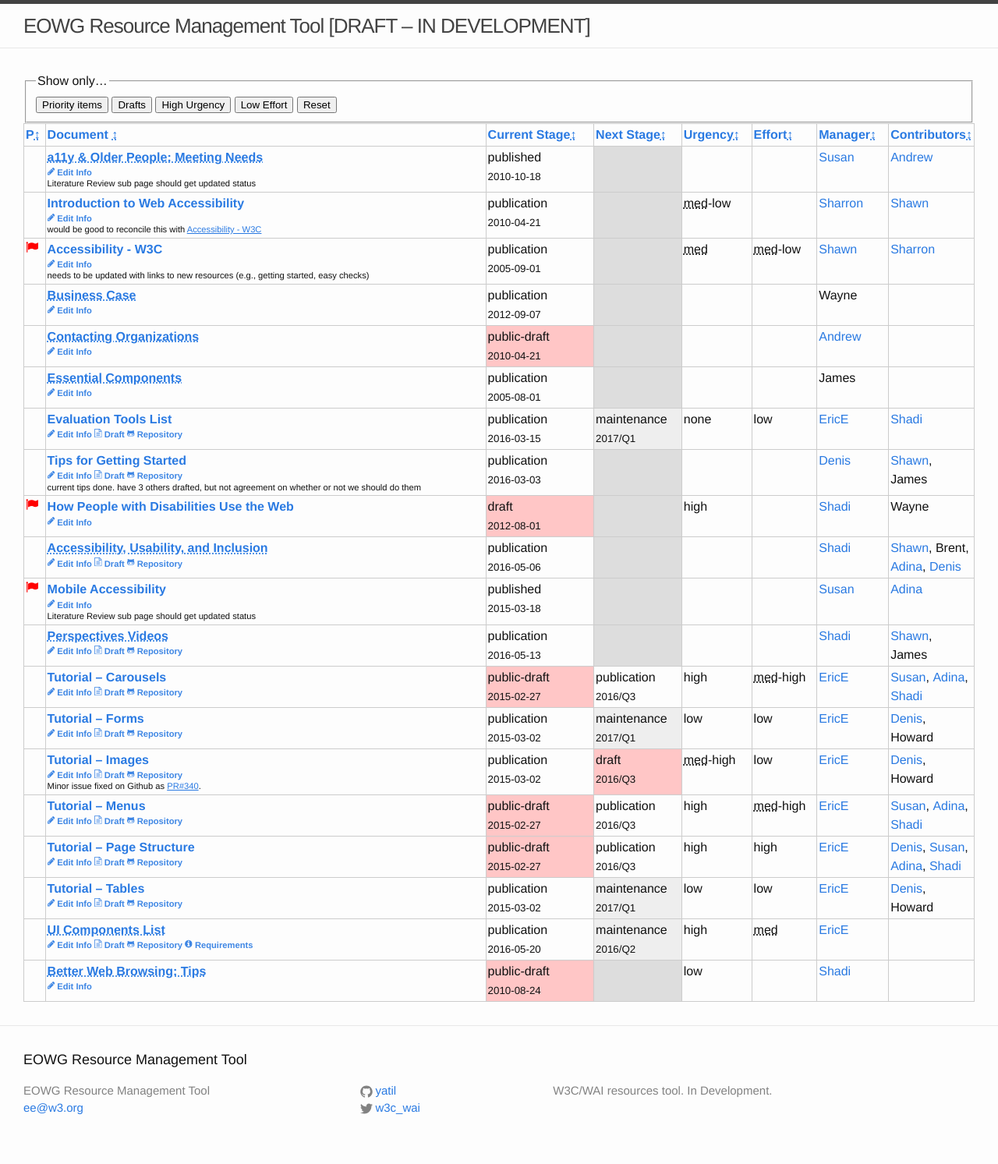
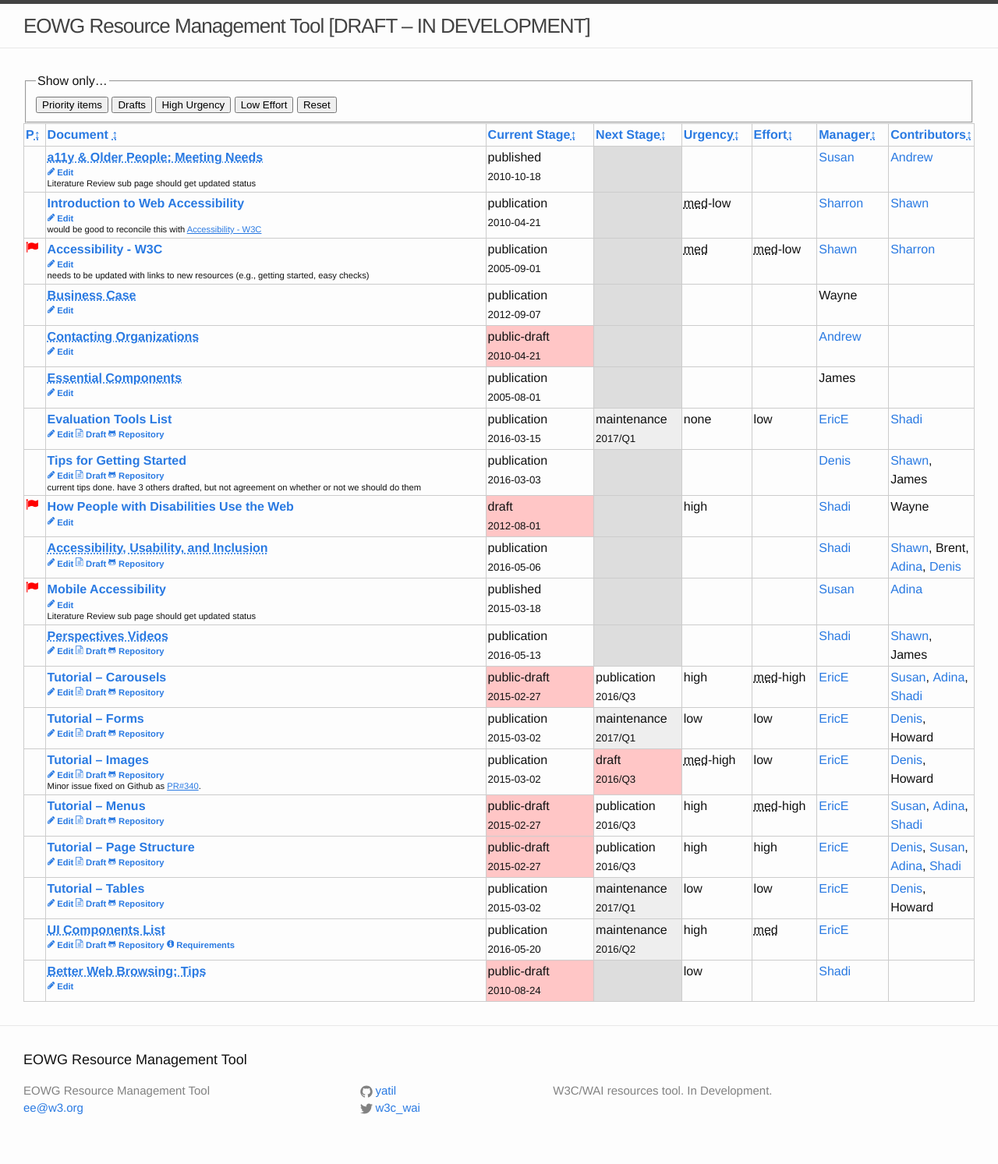
Before and after one commit to w3c/wai-resources, a Jekyll site: the page built from index.html, in a window 1280 px wide. Shown: the whole page at 78% size. Built offline with Jekyll 4.4.1, drawn with Linux system fonts in a browser that asks for light colours.

Commit message:
Rem light blue change Edit Info to edit

```diff
--- a/_sass/_base.scss
+++ b/_sass/_base.scss
@@ -278,7 +278,7 @@
   line-height: 1;
   font-size: .7em;
   a, a:visited, a:hover, a:focus {
-    opacity: .9;
+
   }
 }
 
--- a/index.html
+++ b/index.html
@@ -54,7 +54,7 @@
               {{res.title}}
             {% endif %}
             {% if res.uri %}</a>{% endif %}
-            <small><a href="https://github.com/w3c/wai-resources/edit/gh-pages/{{ res.relative_path }}">{% include icon.html use="edit" %} Edit Info</a>
+            <small><a href="https://github.com/w3c/wai-resources/edit/gh-pages/{{ res.relative_path }}">{% include icon.html use="edit" %} Edit</a>
             {% if res.repository %}
               <a href="https://w3c.github.io/{{ res.repository }}/">{% include icon.html use="draft" %} Draft</a>
               <a href="https://github.com/w3c/{{ res.repository }}/">{% include icon.html use="github" %} Repository</a>
```
